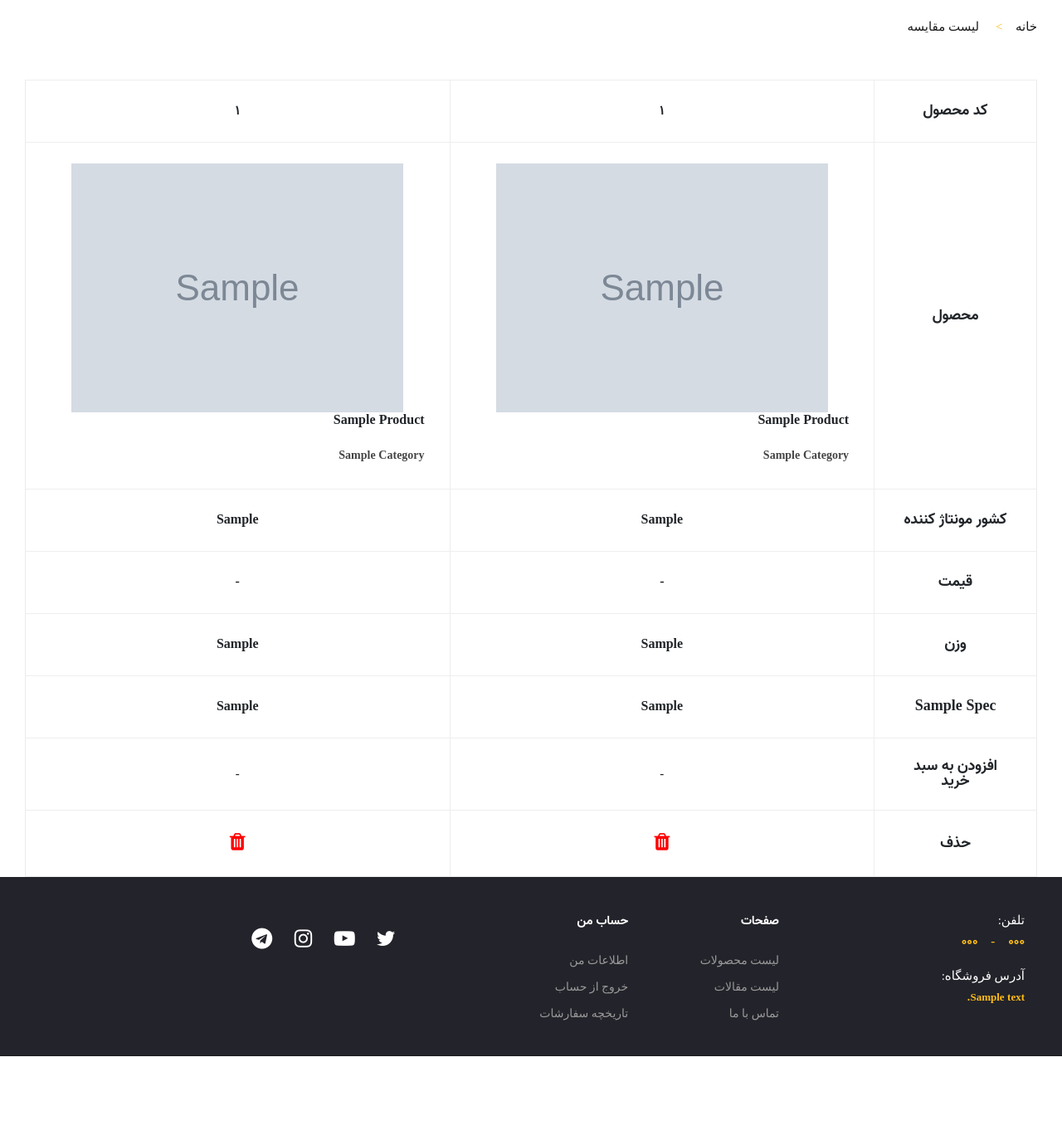
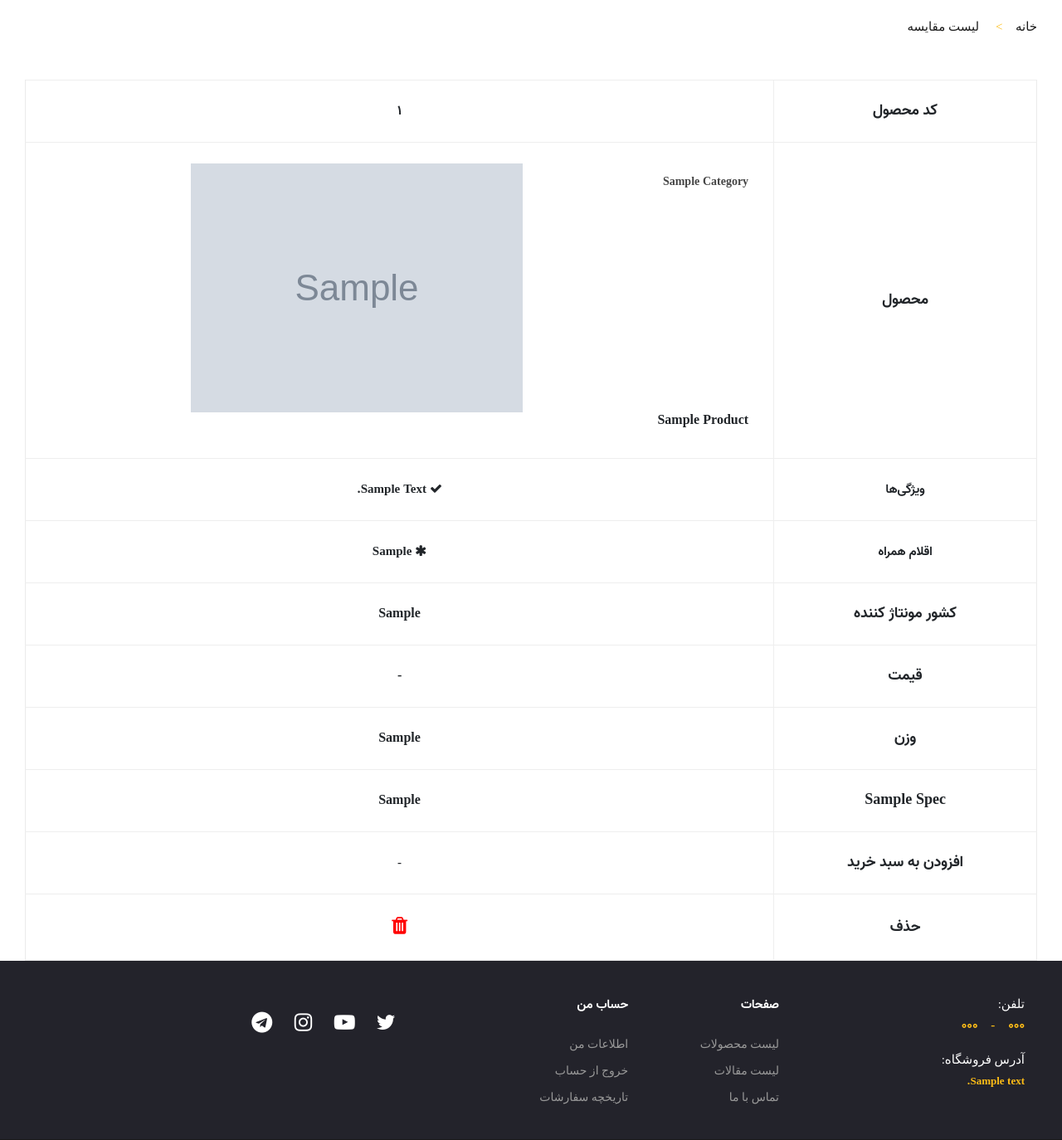
Before and after one commit to Danial-Azarpanah/Keyvanabzar, a Django app: page /comparison-list/ in a window 1280 px wide. Shown: the part 194-1568 px from the top of the page at 83% size. Before the commit the page ends 1467 px from the top, so only its background shows below. Run offline with Django 4.2, Linux system fonts and the light colour scheme; a user stored in the database is signed in; tables that the repository leaves empty hold one stand-in row (values such as "Sample post"); grey boxes marked "Sample" are stand-in pictures; some libraries are stand-ins or nearby versions; some web fonts are replaced.

Commit message:
Added the capability to compare up to 4 products

```diff
--- a/product/templates/product/comparison-list.html
+++ b/product/templates/product/comparison-list.html
@@ -32,85 +32,119 @@
 
                     <!-- Compare Table -->
                     <div class="compare-table table-responsive">
-                        {% if product1 or product2 %}
+                        {% if products %}
                             <table class="table mb-0">
                                 <tbody>
                                 <tr>
                                     <td class="first-column">کد محصول</td>
-                                    <td class="pro-price">{{ product1.id }}</td>
-                                    <td class="pro-price">{{ product2.id }}</td>
+                                    {% for product in products %}
+                                        <td class="pro-price">{{ product.id }}</td>
+                                    {% endfor %}
                                 </tr>
                                 <tr>
                                     <td class="first-column">محصول</td>
+                                    {% for product in products %}
                                         <td class="product-image-title">
-                                        <a href="{% url "product:product-detail" product1.id %}" class="image"><img
-                                                src="{{ product1.pictures.first }}"></a>
-                                        <a href="{% url "product:product-list" %}?category={{ product1.category.slug }}"
-                                           class="category">{{ product1.category.title }}</a>
-                                        <a href="{% url "product:product-detail" product1.id %}"
-                                           class="title">{{ product1.title }}</a>
+                                            <a href="{% url "product:product-detail" product.id %}" class="image"><img
+                                                    src="{{ product.pictures.first }}"></a>
+                                            <a href="{% url "product:product-list" %}?category={{ product.category.slug }}"
+                                               class="category">{{ product.category.title }}</a>
+                                            <a href="{% url "product:product-detail" product.id %}"
+                                               class="title">{{ product.title }}</a>
                                         </td>
-                                    <td class="product-image-title">
-                                        {% if product2 %}
-                                            <a href="{% url "product:product-detail" product2.id %}" class="image"><img
-                                                    src="{{ product2.pictures.first }}"></a>
-                                            <a href="{% url "product:product-list" %}?category={{ product1.category.slug }}"
-                                               class="category">{{ product2.category.title }}</a>
-                                            <a href="{% url "product:product-detail" product1.id %}"
-                                               class="title">{{ product2.title }}</a>
-                                        {% endif %}
+                                    {% endfor %}
+                                </tr>
+                                <tr>
+                                    <td>ویژگی‌ها</td>
+                                    {% for product in products %}
+                                        <td>
+                                            {% for feature in product.features.all %}
+                                                <p>
+                                                    <span><i class="fa fa-check"></i> {{ feature.text }}</span>
+                                                </p>
+                                            {% endfor %}
                                         </td>
+                                    {% endfor %}
+                                </tr>
+                                <tr>
+                                    <td>اقلام همراه</td>
+                                    {% for product in products %}
+                                        <td>
+                                            {% for item in product.additional_items.all %}
+                                                <p>
+                                                    <span><i class="fa fa-asterisk"></i> {{ item.item }}</span>
+                                                </p>
+                                            {% endfor %}
+                                        </td>
+                                    {% endfor %}
                                 </tr>
                                 <tr>
                                     <td class="first-column">کشور مونتاژ کننده</td>
-                                    <td class="pro-price">{{ product1.country }}</td>
-                                    <td class="pro-price">{{ product2.country }}</td>
+                                    {% for product in products %}
+                                        <td class="pro-price">{{ product.country }}</td>
+                                    {% endfor %}
                                 </tr>
                                 <tr>
                                     <td class="first-column">قیمت</td>
+                                    {% for product in products %}
                                         <td class="pro-price">
-                                        {% if not product1.call_before %}
-                                            {{ product1.get_discounted_price }}
+                                            {% if not product.call_before %}
+                                                {{ product.get_discounted_price }}
                                             {% else %}
                                                 -
                                             {% endif %}
                                         </td>
-                                    <td class="pro-price">
-                                        {% if not product2.call_before %}
-                                            {{ product2.get_discounted_price }}
-                                        {% else %}
-                                            -
-                                        {% endif %}
-                                    </td>
+                                    {% endfor %}
                                 </tr>
                                 <tr>
                                     <td class="first-column">وزن</td>
-                                    <td class="pro-price">{{ product1.weight }}</td>
-                                    <td class="pro-price">{{ product2.weight }}</td>
+                                    {% for product in products %}
+                                        <td class="pro-price">{{ product.weight }}</td>
+                                    {% endfor %}
                                 </tr>
                                 {% for key, value in fields.items %}
                                     <tr>
                                         <td class="first-column">{{ key }}</td>
                                         <td class="pro-price">
-                                            {% if value.0 %}
-                                                {{ value.0 }}
-                                            {% else %}
-                                                -
+                                            {% for i in value %}
+                                                {% if i.0 == 0 %}
+                                                    {{ i.1 }}
                                                 {% endif %}
+                                            {% endfor %}
                                         </td>
+                                        {% if max_length == 2 or max_length == 3 or max_length == 4 %}
                                             <td class="pro-price">
-                                            {% if value.1 %}
-                                                {{ value.1 }}
-                                            {% else %}
-                                                -
+                                                {% for i in value %}
+                                                    {% if i.0 == 1 %}
+                                                        {{ i.1 }}
                                                     {% endif %}
+                                                {% endfor %}
                                             </td>
+                                        {% endif %}
+                                        {% if max_length == 3 or max_length == 4 %}
+                                            <td class="pro-price">
+                                                {% for i in value %}
+                                                    {% if i.0 == 2 %}
+                                                        {{ i.1 }}
+                                                    {% endif %}
+                                                {% endfor %}
+                                            </td>
+                                        {% endif %}
+                                        {% if max_length == 4 %}
+                                            <td class="pro-price">
+                                                {% for i in value %}
+                                                    {% if i.0 == 3 %}
+                                                        {{ i.1 }}
+                                                    {% endif %}
+                                                {% endfor %}
+                                            </td>
+                                        {% endif %}
                                     </tr>
                                 {% endfor %}
                                 <tr>
                                     <td class="first-column">افزودن به سبد خرید</td>
-                                    {% if product1 and not product1.call_before %}
-
+                                    {% for product in products %}
+                                        {% if not product.call_before %}
                                             <td class="product_total">
 
                                                 <form method="post">
@@ -119,7 +153,7 @@
                                                     <input min="1" max="100" value="1" type="number"
                                                            id="quantity" hidden>
 
-                                                <button onclick="AddToCart('{{ product1.id }}')"
+                                                    <button onclick="AddToCart('{{ product.id }}')"
                                                             class="button"
                                                             type="button"
                                                             style="border-radius: 8px; border-width: 0px"
@@ -131,44 +165,18 @@
 
                                             </td>
                                         {% else %}
-                                        <td>-</td>
+                                            <td> -</td>
                                         {% endif %}
-                                    {% if product2 and not product2.call_before %}
-                                        <td class="pro-addtocart">
-                                            <form method="post">
-                                                {% csrf_token %}
-
-                                                <input min="1" max="100" value="1" type="number"
-                                                       id="quantity" hidden>
-
-                                                <button onclick="AddToCart('{{ product2.id }}')"
-                                                        class="button"
-                                                        type="button"
-                                                        style="border-radius: 8px; border-width: 0px"
-                                                        title="افزودن به سبد خرید">افزودن به سبد
-                                                    خرید
-                                                </button>
-
-                                            </form>
-                                        </td>
-                                    {% else %}
-                                        <td>-</td>
-                                    {% endif %}
+                                    {% endfor %}
                                 </tr>
                                 <tr>
                                     <td class="first-column">حذف</td>
-                                    {% if product1 %}
+                                    {% for product in products %}
                                         <td class="pro-remove">
-                                            <a href="{% url "product:remove-comparison" product1.id %}"><i
+                                            <a href="{% url "product:remove-comparison" product.id %}"><i
                                                     class="fa fa-trash" style="font-size: x-large; color: red"></i></a>
                                         </td>
-                                    {% endif %}
-                                    {% if product2 %}
-                                        <td class="pro-remove">
-                                            <a href="{% url "product:remove-comparison" product2.id %}"><i
-                                                    class="fa fa-trash" style="font-size: x-large; color: red"></i></a>
-                                        </td>
-                                    {% endif %}
+                                    {% endfor %}
                                 </tr>
                                 </tbody>
                             </table>
--- a/product/views.py
+++ b/product/views.py
@@ -119,26 +119,21 @@ class AddCompareView(RequiredLoginMixin, View):
     def get(self, req, pk):
         product = Product.objects.get(id=pk)
 
-        try:
-            comparison = Comparison.objects.get(user=req.user)
-        except:
-            comparison = Comparison.objects.create(user=req.user)
-
-        if not (comparison.product1 or comparison.product2):
-            comparison.product1 = product
-            comparison.save()
-            return redirect(reverse("product:product-detail", kwargs={"pk": pk}))
-        elif comparison.product1 and not comparison.product2:
-            if comparison.product1.category.title != product.category.title:
+        if Comparison.objects.filter(user=req.user).count() < 4:
+            if Comparison.objects.filter(user=req.user, product=product).exists():
+                return JsonResponse(
+                    {'error': "نمی‌توانید دو کالای یکسان در سبد مقایسه خود داشته باشید"})
+            elif Comparison.objects.filter(Q(user=req.user) & ~Q(product__category=product.category)).exists():
                 return JsonResponse(
                     {'error': "کالای منتخب باید با کالای موجود در لیست مقایسه شما، دسته بندی یکسان داشته باشد"})
-            elif comparison.product1.id == pk:
-                return JsonResponse({'error': 'نمی‌توانید دو کالای یکسان در سبد مقایسه خود داشته باشید'})
-            comparison.product2_id = pk
-            comparison.save()
-            return redirect(reverse("product:product-detail", kwargs={"pk": pk}))
+            else:
+                obj = Comparison.objects.create(user=req.user, product=product)
+                obj.save()
+                return redirect(reverse("product:product-detail", kwargs={"pk": pk}))
         else:
-            return JsonResponse({'error': 'حداکثر ۲ محصول می‌توانید در سبد مقایسه خود داشته باشید'})
+            return JsonResponse(
+                {"error": "نمی‌توانید بیشتر از ۴ کالا برای مقایسه انتخاب کنید"}
+            )
 
 
 class FavoriteListView(RequiredLoginMixin, View):
@@ -155,58 +150,40 @@ class CompareListView(RequiredLoginMixin, View):
     """
 
     def get(self, req):
-        try:
-            comparison = Comparison.objects.get(user=req.user)
-        except:
-            return render(req, "product/comparison-list.html", {})
+        products = []
+        fields = {}
+        max_length = 0
 
-        product1 = comparison.product1
-        product2 = comparison.product2
-        fields = {}
+        items = Comparison.objects.filter(user=req.user)
+        for item in items:
+            products.append(item.product)
 
-        if product1 and product2:
-            for spec in product1.specifications.all():
-                fields[f"{spec.title}"] = [spec.value]
-            for spec in product2.specifications.all():
+        for i, product in enumerate(products):
+            for spec in product.specifications.all():
                 if spec.title in fields:
-                    fields[f"{spec.title}"].append(spec.value)
+                    fields[f"{spec.title}"].append([i, spec.value])
                 else:
-                    fields[f"{spec.title}"] = [None, spec.value]
-            context = {"product1": product1, "product2": product2, "fields": fields}
+                    fields[f"{spec.title}"] = [[i, spec.value]]
 
-        elif product1 and not product2:
-            for spec in product1.specifications.all():
-                fields[f"{spec.title}"] = [spec.value]
-            context = {"product1": product1, "fields": fields}
+        for i in fields.values():
+            if len(i) > max_length:
+                max_length = len(i)
 
-        elif product2 and not product1:
-            for spec in product2.specifications.all():
-                fields[f"{spec.title}"] = [None, spec.value]
-            context = {"product1": product2, "fields": fields}
-
-        else:
-            context = {}
-
+        context = {"products": products, "fields": fields, "max_length": max_length}
         return render(req, "product/comparison-list.html", context)
 
 
 class RemoveComparisonView(RequiredLoginMixin, View):
     """
     View for removing a product
-    from the comparison object
+    from the comparison list
     """
 
     def get(self, req, pk):
-        comparison = Comparison.objects.get(user=req.user)
-        if comparison.product1 and comparison.product1.id == pk:
-            comparison.product1 = None
-            comparison.product1 = comparison.product2
-            comparison.product2 = None
-        elif comparison.product2 and comparison.product2.id == pk:
-            comparison.product2 = None
-        comparison.save()
+        comparison = Comparison.objects.get(user=req.user, product_id=pk)
+        comparison.delete()
 
-        return CompareListView.as_view()(req)
+        return redirect("product:comparison-list")
 
 
 def export_products_csv(request):
```
Also changed, not shown: product/models.py (+9 -8 lines), product/migrations/0009_remove_comparison_product1_and_more.py (added), product/migrations/0010_alter_comparison_user.py (added). Lines whose indentation alone changed are shown as unchanged.
